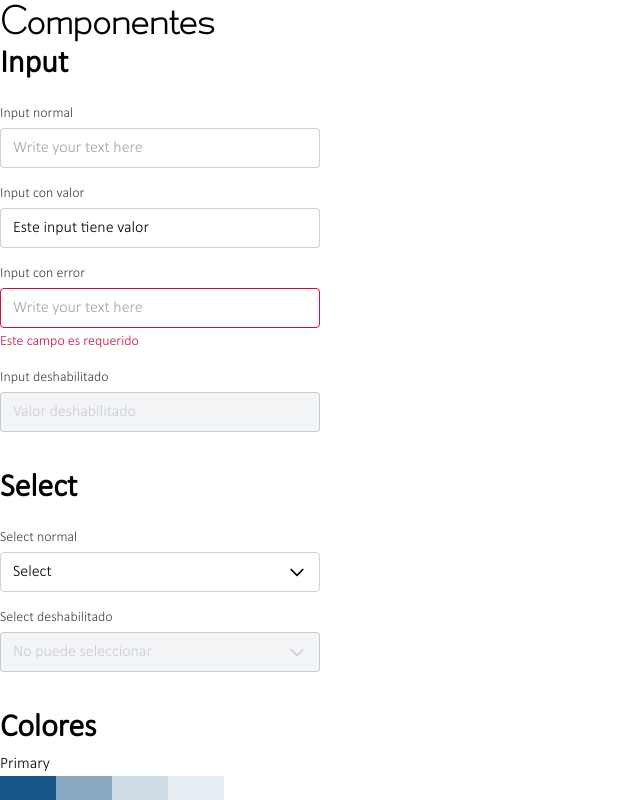
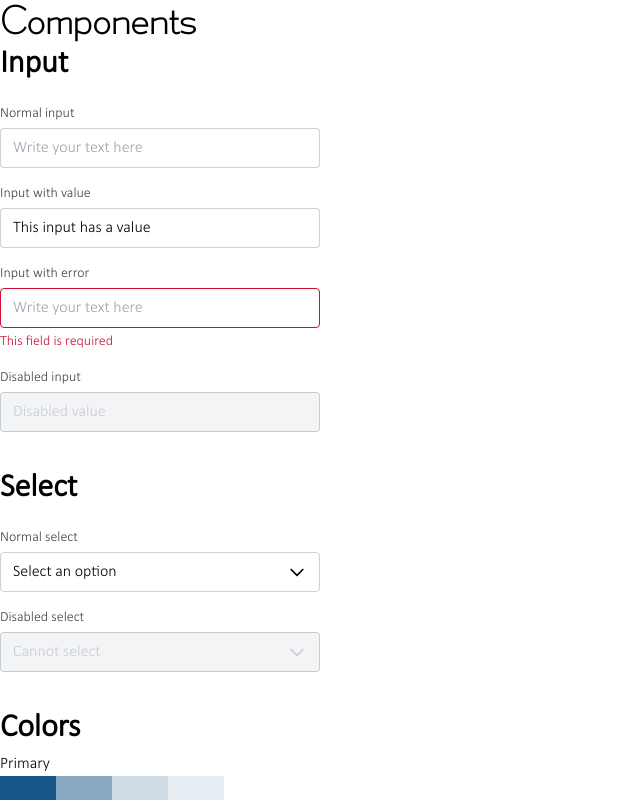
Before and after one commit to MA-DW/market-vue, a Nuxt app: page / in a window 1280 px wide. Shown: the top 800 px of the page, without its empty margins (0-640 px from the left). Built offline with nearby package versions, Linux system fonts and the light colour scheme.

Commit message:
Update index.vue

```diff
--- a/pages/index.vue
+++ b/pages/index.vue
@@ -1,37 +1,37 @@
 <template>
   <div class="">
-    <h1>Componentes</h1>
+    <h1>Components</h1>
 
     <div class="mb-8">
       <h2 class="mb-4">Input</h2>
       <div class="max-w-xs space-y-4">
         <UikitInput
           v-model="inputValue1"
-          label="Input normal"
+          label="Normal input"
           name="normal-input"
           placeholder="Write your text here"
         />
 
         <UikitInput
           v-model="inputValue2"
-          label="Input con valor"
+          label="Input with value"
           name="filled-input"
           placeholder="Write your text here"
         />
 
         <UikitInput
           v-model="inputValue3"
-          label="Input con error"
+          label="Input with error"
           name="error-input"
           placeholder="Write your text here"
-          error="Este campo es requerido"
+          error="This field is required"
         />
 
         <UikitInput
           v-model="inputValue4"
-          label="Input deshabilitado"
+          label="Disabled input"
           name="disabled-input"
-          placeholder="No puede escribir"
+          placeholder="Cannot write here"
           disabled
         />
       </div>
@@ -43,23 +43,23 @@
         <UikitSelect
           v-model="selectedValue"
           :data="selectData"
-          label="Select normal"
+          label="Normal select"
           name="normal-select"
-          empty="Select"
+          empty="Select an option"
         />
 
         <UikitSelect
           v-model="selectedOption2"
           :data="selectData"
-          label="Select deshabilitado"
+          label="Disabled select"
           name="disabled-select"
-          empty="No puede seleccionar"
+          empty="Cannot select"
           disabled
         />
       </div>
     </div>
 
-    <h2>Colores</h2>
+    <h2>Colors</h2>
     <div>Primary</div>
     <div class="flex">
       <div class="w-14 h-6 bg-primary"></div>
@@ -248,18 +248,18 @@
 import { ref } from 'vue'
 
 const inputValue1 = ref('')
-const inputValue2 = ref('Este input tiene valor')
+const inputValue2 = ref('This input has a value')
 const inputValue3 = ref('')
-const inputValue4 = ref('Valor deshabilitado')
+const inputValue4 = ref('Disabled value')
 
 const selectedValue = ref(null)
 const selectedOption2 = ref(null)
 const selectData = [
-  { label: 'Opcion 01', value: '01' },
-  { label: 'Opcion 02', value: '02' },
-  { label: 'Opcion 03', value: '03' },
-  { label: 'Opcion 04', value: '04' },
-  { label: 'Opcion 05', value: '05' },
-  { label: 'Opcion 06', value: '06' },
+  { label: 'Option 01', value: '01' },
+  { label: 'Option 02', value: '02' },
+  { label: 'Option 03', value: '03' },
+  { label: 'Option 04', value: '04' },
+  { label: 'Option 05', value: '05' },
+  { label: 'Option 06', value: '06' },
 ]
 </script>
```
